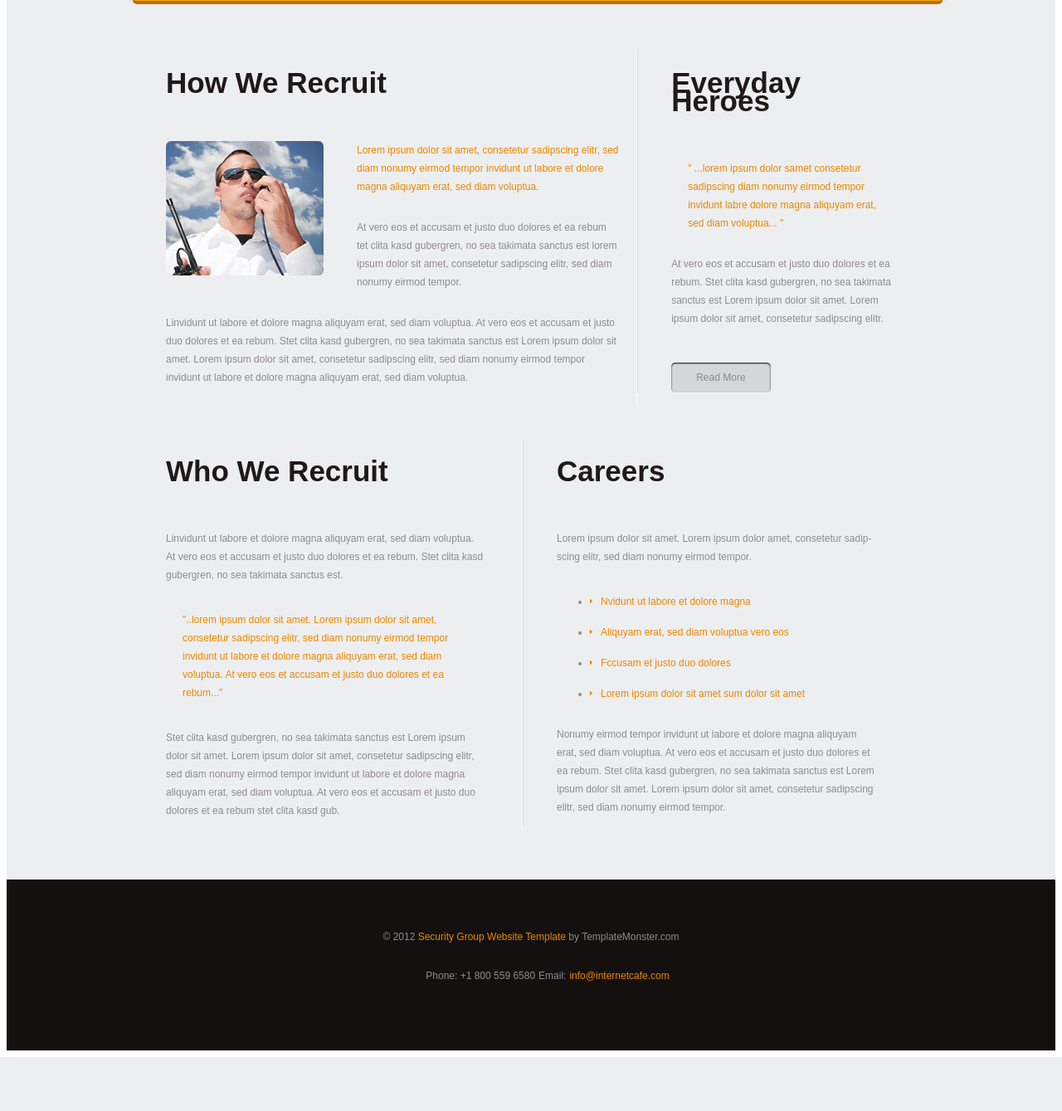
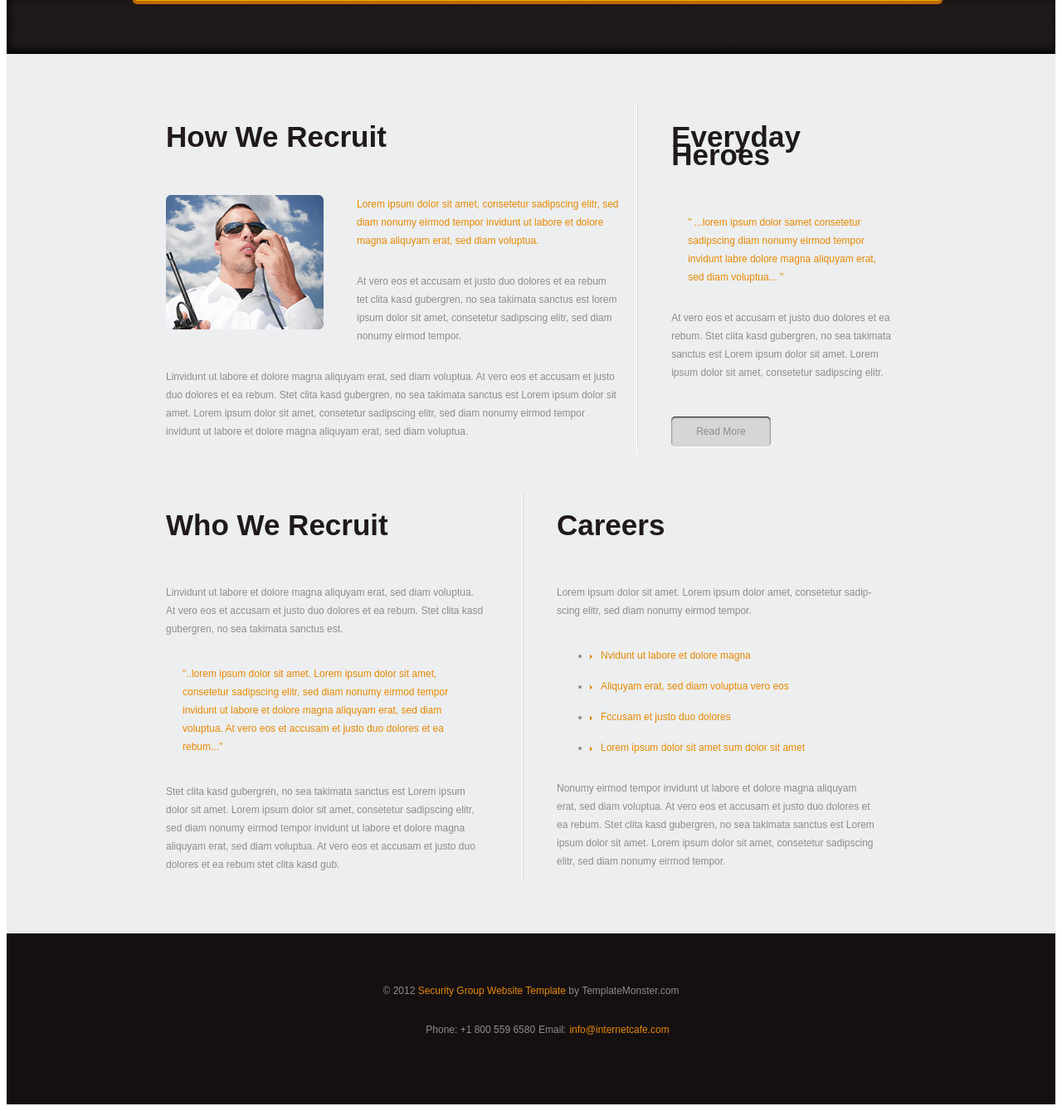
Before and after one commit to saftaclaudia/exercitiu4, a PHP site: page /employment.php in a window 1280 px wide. Shown: the part 211-1550 px from the top of the page at 83% size. Before the commit the page ends 1485 px from the top, so only its background shows below. Run offline with PHP 8.4, Linux system fonts and the light colour scheme; some libraries are stand-ins or nearby versions.

Commit message:
topconten
add div class topcontent to employment page

```diff
--- a/employment.php
+++ b/employment.php
@@ -9,7 +9,8 @@
 </head>
 <body>
 	<?php require ('includes/header.php'); ?>
-
+	<div class="topcontent">
+	</div>
 	<div class="textemployment">
 		<div class="top">
 			<div class="wrapper clearfix">
--- a/employmentstylesheet.css
+++ b/employmentstylesheet.css
@@ -1,3 +1,6 @@
+.topcontent{
+	height:65px;
+}
 .textemployment{
 	padding-top: 60px;
 	background-color:#edeef0;
@@ -60,5 +63,6 @@ padding-bottom: 10px;
 }
 .bottom .right img{
 	padding-right: 10px;
-	padding-bottom: 2px;
+	padding-bottom: 2
+	px;
 }
```
